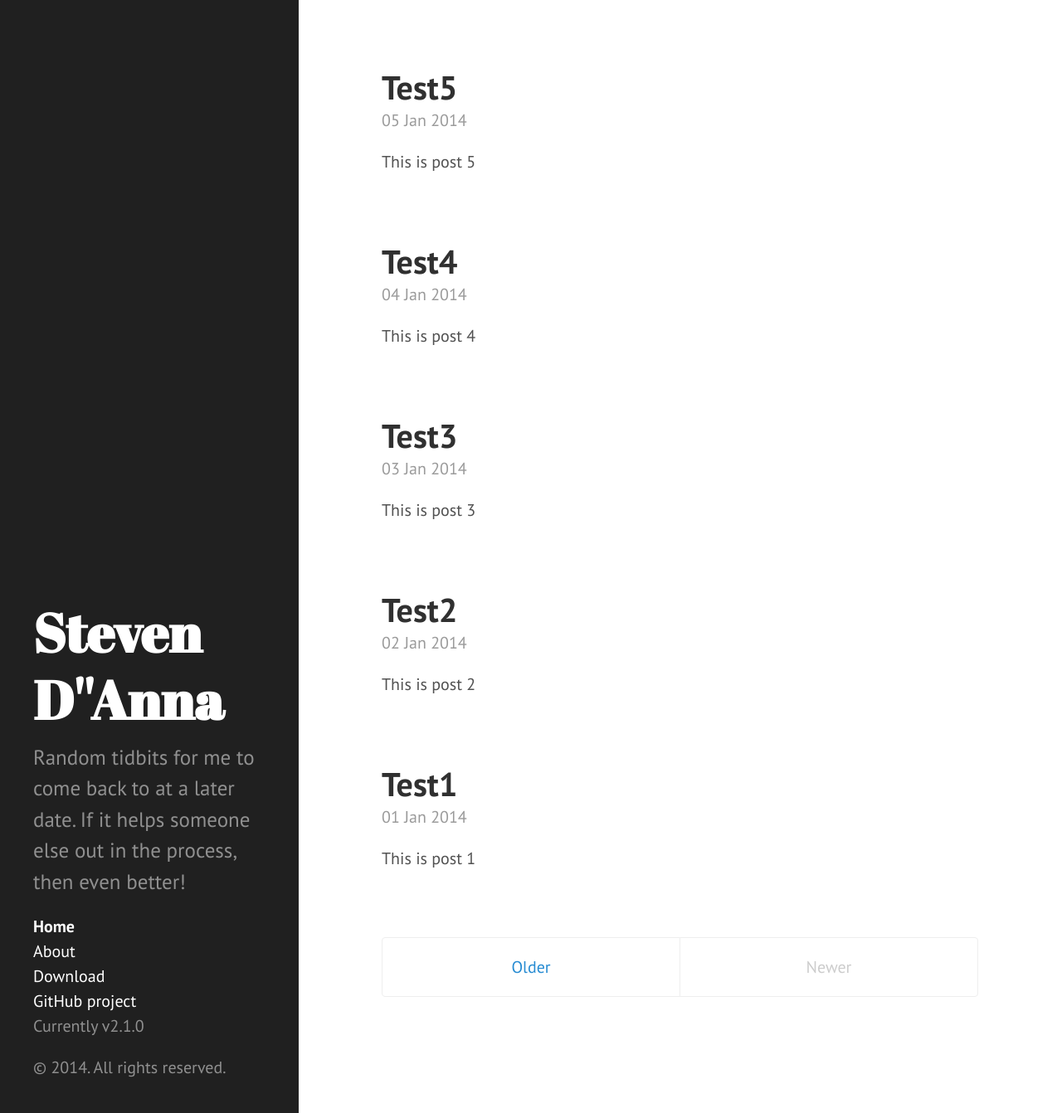
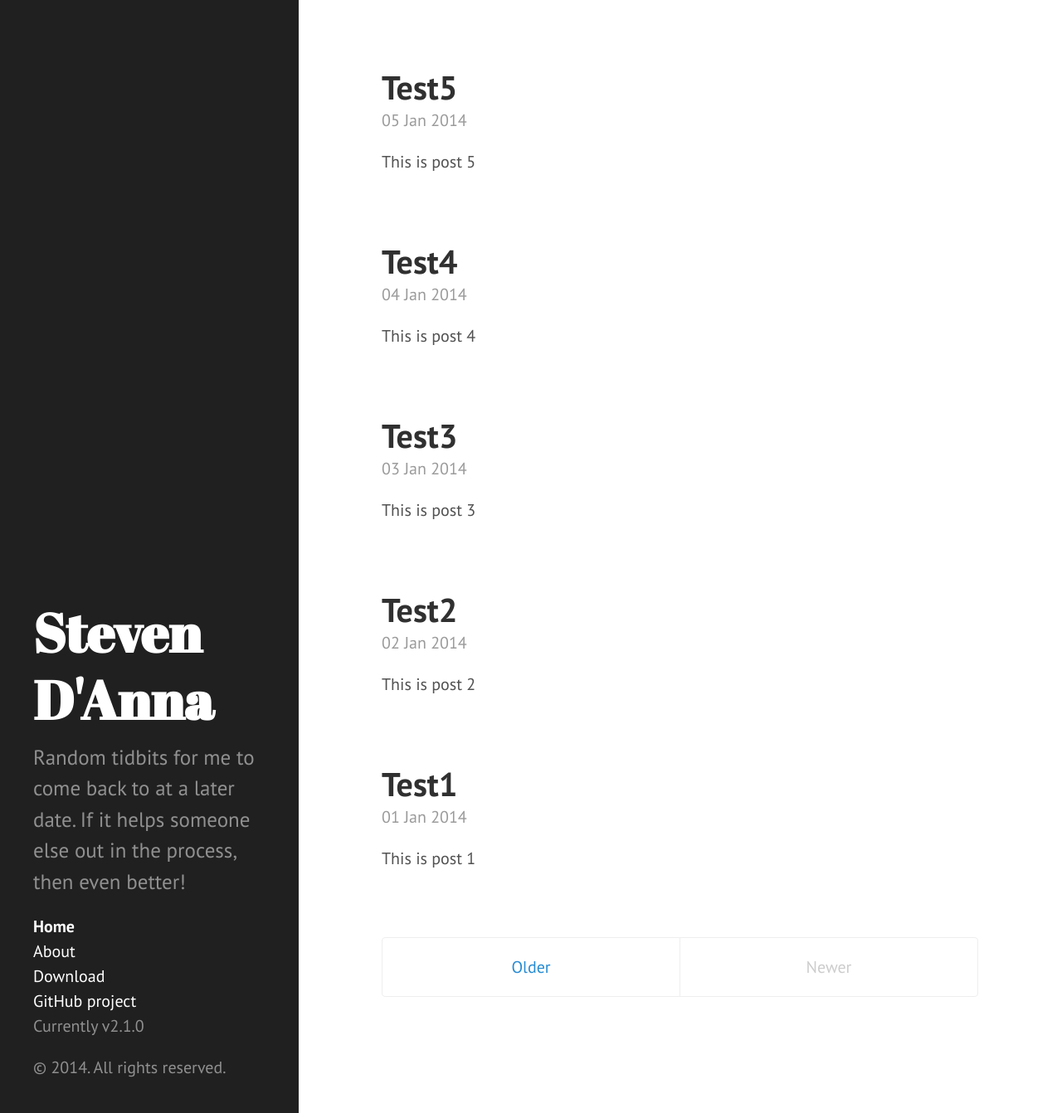
Before and after one commit to sdanna/sdanna.github.io, a Jekyll site: the page built from index.html, in a window 1280 px wide and 1342 px high. Shown: the whole window at 83% size. Built offline with Jekyll 4.4.1, drawn with Linux system fonts in a browser that asks for light colours; Markdown is read by kramdown in place of the engine named in the settings; the list of posts is cut into pages by our own code.

Commit message:
Fixing apostrophe issue in my last name.

```diff
--- a/_config.yml
+++ b/_config.yml
@@ -6,7 +6,7 @@ pygments:         true
 permalink:        pretty
 
 # Setup
-title:            Steven D''Anna
+title:            Steven D'Anna
 tagline:          'My Brain Dump'
 description:      'Random tidbits for me to come back to at a later date.  If it helps someone else out in the process, then even better!'
 url:              http://stevendanna.com
```
